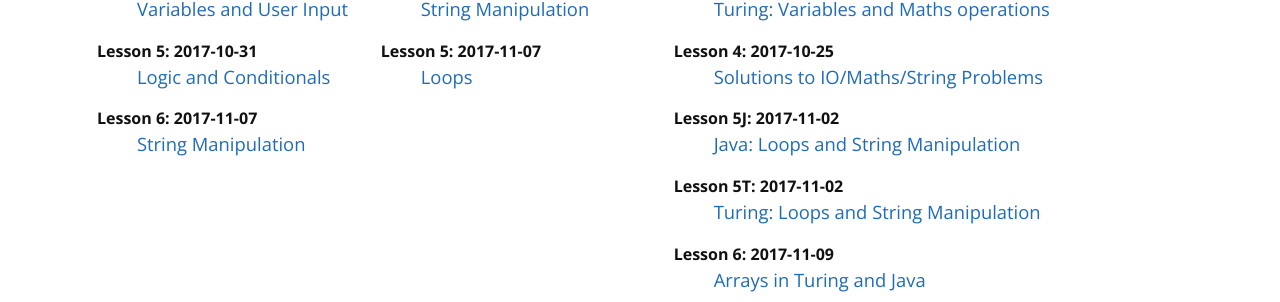
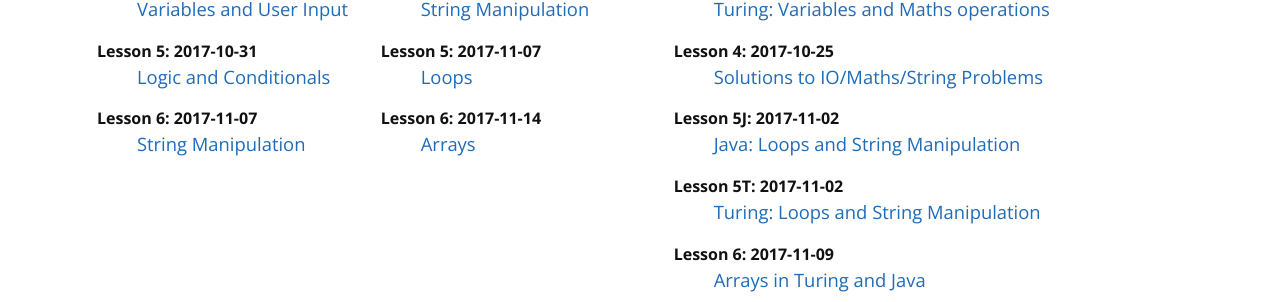
Before and after one commit to mcpt/mcpt.github.io, a Jekyll site: the page built from cpt.md, in a window 1280 px wide. Shown: the part 847-1149 px from the top of the page. Built offline with Jekyll 4.4.1, drawn with Linux system fonts in a browser that asks for light colours.

Commit message:
Update intermediate-lessons.yml

```diff
--- a/_data/intermediate-lessons.yml
+++ b/_data/intermediate-lessons.yml
@@ -28,3 +28,8 @@
   date: 2017-11-07
   id: 5
   url: https://docs.google.com/presentation/d/1TUb2sDL9yjOsXANKb767Ryv6QundLmls8ON6Bk6Ygy8/edit?usp=sharing
+
+- title: Arrays
+  date: 2017-11-14
+  id: 6
+  url: https://docs.google.com/presentation/d/1GQm60GA9pZeXv-_tnM5qlvWIeu6Lrl5CxfO_wQlk0HU/edit?usp=sharing
```
